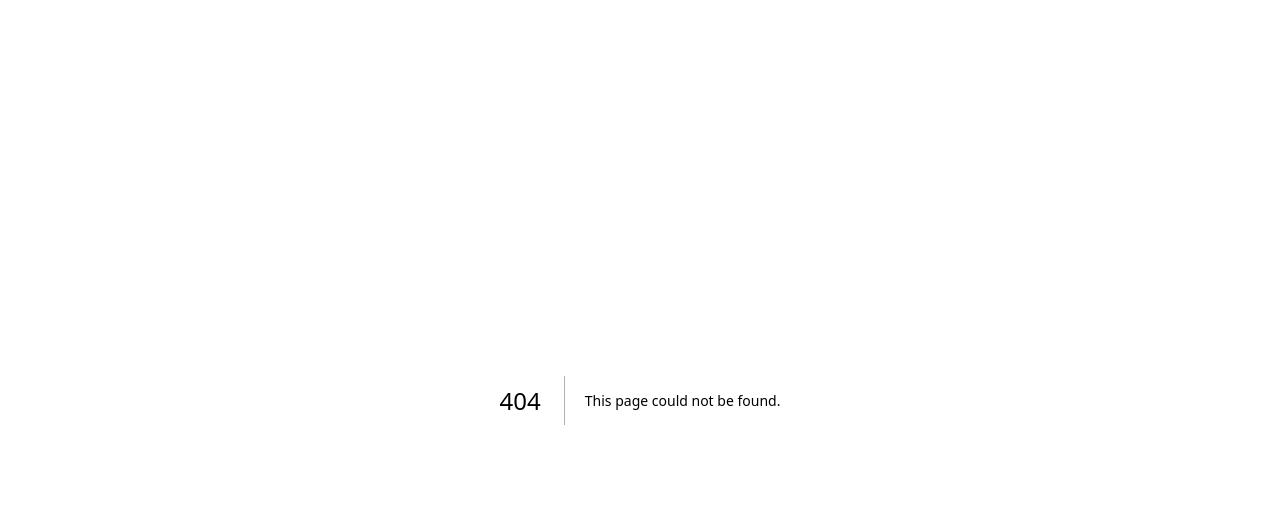
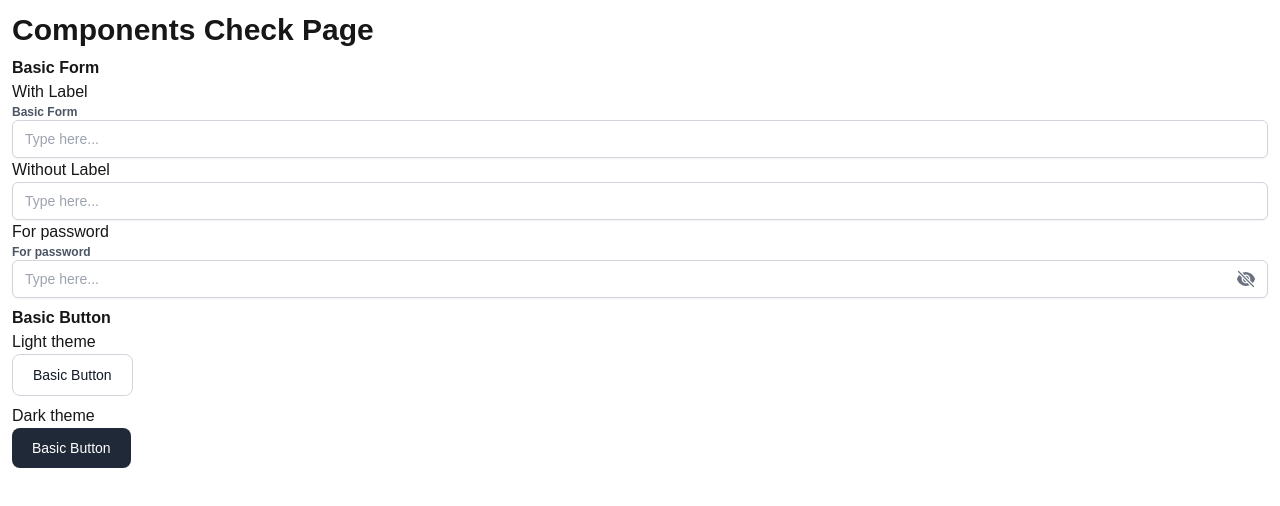
Before and after one commit to R-together/rtogehter-front, a Next.js app: page /components-check in a window 1280 px wide. Before the commit this address had no page. Shown: the top 506 px of the page. Built offline with nearby package versions, Linux system fonts and the light colour scheme.

Commit message:
✨ Feat: create a new page for component checking (it'll be deleted once all components are implemented)

```diff
--- /dev/null
+++ b/app/components-check/page.tsx
@@ -0,0 +1,35 @@
+/*
+    This is a page to preview all the components in the app.
+    It should be deleted before the app is deployed.
+*/
+
+import { BasicForm } from "@/app/__components/BasicForm";
+import { BasicButton } from "../__components/BasicButton";
+
+export default function ComponentsCheckPage() {
+  return (
+    <div className="flex flex-col gap-2 p-3 ">
+      <h1 className="font-bold text-3xl">Components Check Page</h1>
+      <div>
+        <h2 className="font-bold">Basic Form</h2>
+        <h3>With Label</h3>
+        <BasicForm id="basic-form-with-label" labelName="Basic Form" />
+        <h3>Without Label</h3>
+        <BasicForm id="basic-form-without-label" labeled={false} />
+        <h3>For password</h3>
+        <BasicForm
+          id="basic-form-for-password"
+          labelName="For password"
+          type="password"
+        />
+      </div>
+      <div>
+        <h2 className="font-bold">Basic Button</h2>
+        <h3>Light theme</h3>
+        <BasicButton theme="light" buttonLabel="Basic Button" />
+        <h3>Dark theme</h3>
+        <BasicButton theme="dark" buttonLabel="Basic Button" />
+      </div>
+    </div>
+  );
+}
```
